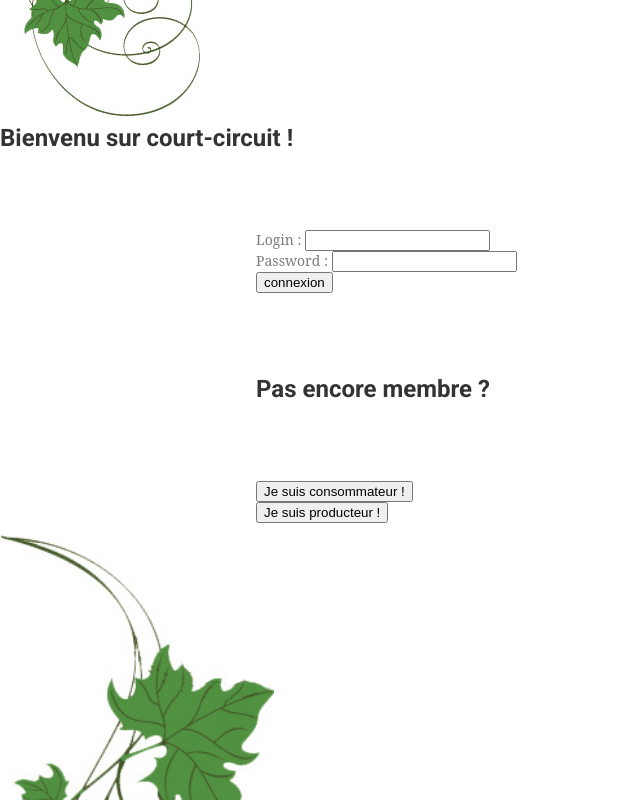
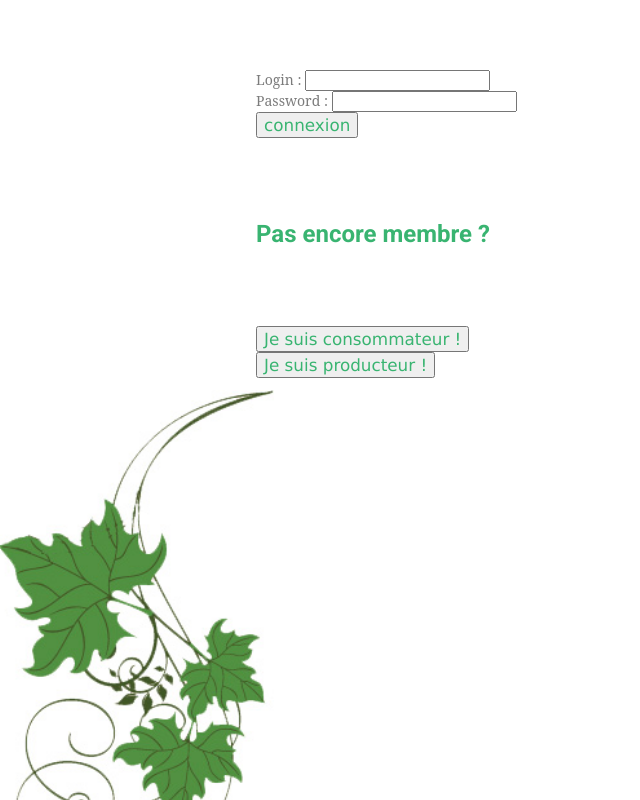
Before and after one commit to PierreCP/ProjetFinal, an Angular app: page /login in a window 1280 px wide. Shown: the part 580-1380 px from the top of the page, without its empty margins (0-640 px from the left). Built offline with nearby package versions, Linux system fonts and the light colour scheme.

Commit message:
mise en commentaire du bandeau de base dans app componant

```diff
--- a/src/app/app.component.html
+++ b/src/app/app.component.html
@@ -1,5 +1,5 @@
 <!-- Toolbar -->
-<div class="toolbar" role="banner">
+<!-- <div class="toolbar" role="banner">
   <img width="70" alt="" src="" />
   <span>Welcome</span>
   <div class="spacer"></div>
@@ -25,6 +25,8 @@
 
   <br><br><br>
   Test jojo + geoffrey + gui
-</div>
+</div> -->
+
+<app-connexion></app-connexion>
 
 <router-outlet></router-outlet>
--- a/src/styles.css
+++ b/src/styles.css
@@ -5,6 +5,35 @@
 }
 
 /* old style*/
+
+.flip-horizontally {
+    transform: scaleX(-1);
+  }
+
+.myFont-head{
+    font-family: Verdana, Geneva, Tahoma, sans-serif;
+    font-size: xx-large;
+    color: rgb(57, 180, 113);
+  }
+
+.myFont-title{
+    font-family: Verdana, Geneva, Tahoma, sans-serif;
+    font-size: larger;
+    color: rgb(57, 180, 113);
+  }
+
+  .myFont-subtitle{
+    font-family: Verdana, Geneva, Tahoma, sans-serif;
+    font-size: large;
+    color: rgb(57, 180, 113);
+  }
+
+  .myFont-text{
+    font-family: Verdana, Geneva, Tahoma, sans-serif;
+    font-size: medium;
+    color: rgb(57, 180, 113);
+  }
+
 
 .titre-perso{
     color: rgb(63, 61, 175);
```
Also changed, not shown: src/app/auth.service.ts (added, +9 -0 lines), 1 other file (tests, documents, lock files or other folders).
